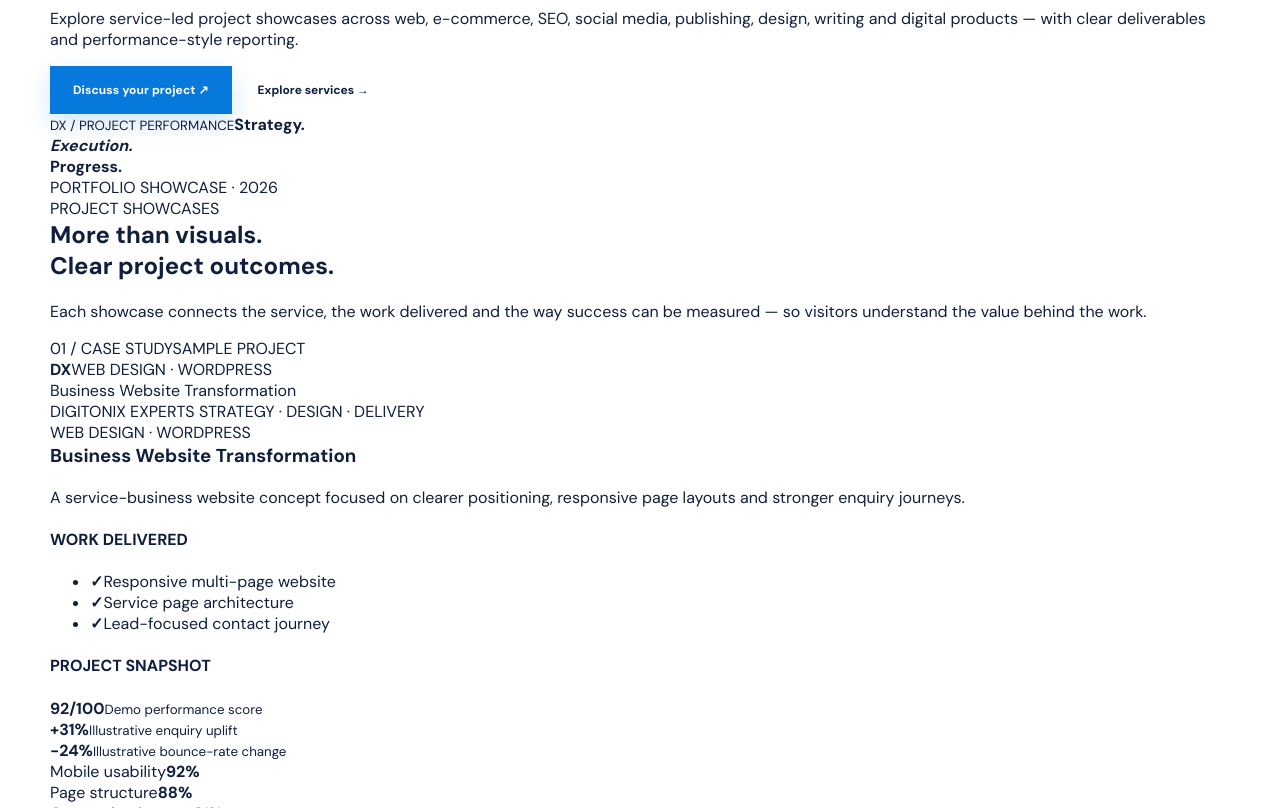
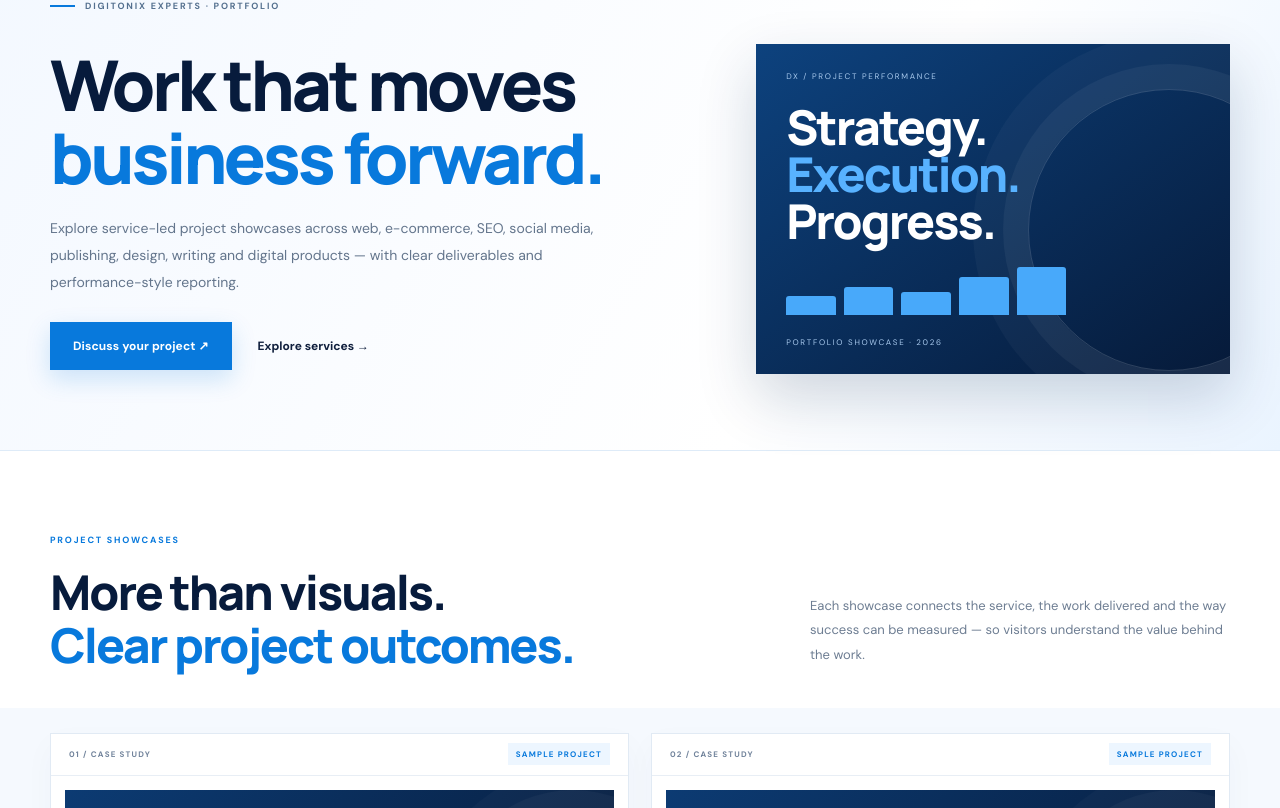
Before and after one commit to digitonixexperts/Digitonix-Experts, a Next.js app: page /portfolio in a window 1280 px wide. Shown: the part 192-1000 px from the top of the page. Built offline with nearby package versions, Linux system fonts and the light colour scheme.

Commit message:
Style portfolio case studies and performance snapshots

```diff
--- a/app/globals.css
+++ b/app/globals.css
@@ -1491,3 +1491,58 @@ img,video,svg{max-width:100%}
 .pricing-process-steps b{color:#087fe0}
 .pricing-bottom-cta .button{background:#087fe0}
 .pricing-bottom-cta .button:hover{background:#0667bb}
+
+
+/* Results-led portfolio case study presentation */
+.results-hero{background:linear-gradient(120deg,#f3f8ff,#fff 65%,#eaf4ff);padding:86px 0 76px;border-bottom:1px solid #deebf8}
+.results-hero-grid{display:grid;grid-template-columns:1.15fr .85fr;gap:65px;align-items:center;padding-top:32px}
+.results-hero h1{font:800 clamp(46px,5.5vw,70px)/1.04 var(--display);letter-spacing:-3.5px;color:var(--navy);margin:0 0 22px}
+.results-hero h1 span,.results-intro h2 span{color:var(--blue)}
+.results-hero-grid>div:first-child>p{font-size:14px;line-height:1.9;color:#63758c;max-width:570px;margin-bottom:27px}
+.results-hero-panel{min-height:330px;padding:27px 30px;background:linear-gradient(145deg,#0d427e,#061a39);color:#fff;box-shadow:0 24px 55px #092c5730;display:flex;flex-direction:column;justify-content:space-between;position:relative;overflow:hidden}
+.results-hero-panel:after{content:"";position:absolute;width:280px;height:280px;border:1px solid #ffffff28;border-radius:50%;right:-80px;top:45px;box-shadow:0 0 0 25px #ffffff0c,0 0 0 55px #ffffff08}
+.results-hero-panel small,.results-hero-panel>span{font-size:8px;letter-spacing:1.7px;color:#a8c9ed;position:relative;z-index:1}
+.results-hero-panel strong{font:800 48px/.98 var(--display);letter-spacing:-2px;position:relative;z-index:1}
+.results-hero-panel em{font-style:normal;color:#58b2ff}
+.results-hero-lines{display:flex;align-items:end;gap:8px;height:48px;position:relative;z-index:1}
+.results-hero-lines i{display:block;width:12%;background:#48a9fa;height:38%;border-radius:3px 3px 0 0}
+.results-hero-lines i:nth-child(2){height:58%}.results-hero-lines i:nth-child(3){height:48%}.results-hero-lines i:nth-child(4){height:78%}.results-hero-lines i:nth-child(5){height:100%}
+.results-intro{padding:76px 0 36px}
+.results-intro-row{display:flex;justify-content:space-between;align-items:end;gap:45px}
+.results-label{font-size:9px;font-weight:800;letter-spacing:1.8px;color:var(--blue)}
+.results-intro h2{font:800 clamp(34px,4vw,48px)/1.1 var(--display);letter-spacing:-2px;color:var(--navy);margin:18px 0 0}
+.results-intro-row>p{max-width:420px;color:#6d7d92;font-size:13px;line-height:1.9;margin:0 0 4px}
+.results-grid-section{padding:25px 0 95px;background:#f5f9fe}
+.results-grid{display:grid;grid-template-columns:repeat(2,minmax(0,1fr));gap:22px}
+.result-card{background:#fff;border:1px solid #e1eaf4;box-shadow:0 12px 30px #102b5008;min-width:0}
+.result-card-head{height:42px;padding:0 18px;display:flex;justify-content:space-between;align-items:center;border-bottom:1px solid #e8eef5;font-size:8px;letter-spacing:1.2px;font-weight:800;color:#71839b}
+.result-demo{color:#0879dc;background:#edf6ff;padding:6px 8px}
+.result-visual{margin:14px 14px 0;min-height:180px;padding:15px 18px;background:linear-gradient(135deg,#0c3b73,#071a38);color:#fff;display:flex;flex-direction:column;justify-content:space-between;position:relative;overflow:hidden}
+.result-visual:after{content:"";position:absolute;width:210px;height:210px;border:1px solid #ffffff22;border-radius:50%;right:-65px;top:20px;box-shadow:0 0 0 20px #ffffff08,0 0 0 42px #ffffff06}
+.result-visual-top,.result-visual-foot{display:flex;justify-content:space-between;gap:12px;align-items:center;position:relative;z-index:1}
+.result-visual-top b{font:800 19px var(--display);color:#fff}.result-visual-top span,.result-visual-foot{font-size:7px;letter-spacing:1.1px;color:#a8c9ed}
+.result-visual-title{font:800 clamp(20px,2.5vw,29px)/1.05 var(--display);letter-spacing:-.8px;max-width:82%;position:relative;z-index:1}
+.result-visual-bars{display:flex;gap:5px;position:relative;z-index:1}
+.result-visual-bars i{height:4px;width:45px;background:#168cf0}.result-visual-bars i:nth-child(2){width:28px;background:#56b5ff}.result-visual-bars i:nth-child(3){width:18px;background:#a9d9ff}
+.result-visual-foot span{margin-left:auto}
+.result-card-body{padding:20px 22px 23px}
+.result-tag{font-size:8px;letter-spacing:1.25px;font-weight:800;color:#0879dc}
+.result-card-body h3{font:800 21px/1.2 var(--display);letter-spacing:-.5px;color:var(--navy);margin:9px 0}
+.result-card-body>p{font-size:11px;line-height:1.8;color:#6c7d93;min-height:58px;margin-bottom:17px}
+.result-card-body h4{font-size:8px;letter-spacing:1.35px;color:#8090a4;margin:17px 0 10px}
+.result-card-body ul{list-style:none;padding:0;margin:0;display:grid;grid-template-columns:1fr 1fr;gap:8px 13px}
+.result-card-body li{font-size:10px;line-height:1.5;color:#4e6078;display:flex;gap:7px}
+.result-card-body li b{color:#0879dc}
+.result-metrics{display:grid;grid-template-columns:repeat(3,minmax(0,1fr));gap:8px}
+.result-metrics>div{background:#f2f7fd;padding:11px 10px;min-width:0}
+.result-metrics strong{display:block;font:800 20px var(--display);letter-spacing:-.5px;color:#0879dc;overflow-wrap:anywhere}
+.result-metrics small{display:block;font-size:8px;line-height:1.45;color:#6d7e94;margin-top:4px}
+.result-bars{display:grid;gap:9px;margin-top:17px}
+.result-bar>div{display:flex;justify-content:space-between;font-size:9px;color:#62758c;margin-bottom:5px}
+.result-bar b{color:#234c78}
+.result-bar>i{display:block;height:5px;background:#e8eff7;border-radius:9px;overflow:hidden}
+.result-bar>i em{display:block;height:100%;background:linear-gradient(90deg,#0879dc,#59b5ff);border-radius:9px}
+.results-disclaimer{max-width:850px;text-align:center;font-size:9px;line-height:1.7;color:#8391a4;margin:26px auto 0}
+@media(max-width:850px){.results-hero-grid{gap:30px}.results-grid{gap:15px}.result-card-body{padding:17px}.result-card-body ul{grid-template-columns:1fr}}
+@media(max-width:640px){.results-hero{padding:60px 0 52px}.results-hero-grid{grid-template-columns:1fr;gap:35px;padding-top:25px}.results-hero h1{font-size:48px;letter-spacing:-2.5px}.results-hero-panel{min-height:260px}.results-hero-panel strong{font-size:42px}.results-intro{padding:58px 0 25px}.results-intro-row{display:block}.results-intro-row>p{margin-top:18px}.results-grid-section{padding:20px 0 65px}.results-grid{grid-template-columns:1fr;gap:16px}.result-card-body>p{min-height:0}.result-card-body ul{grid-template-columns:1fr 1fr}.result-visual{min-height:160px}.result-metrics strong{font-size:18px}}
+@media(max-width:370px){.result-card-body ul{grid-template-columns:1fr}.result-card-body{padding:15px}.result-card-head{padding:0 12px}}
```
